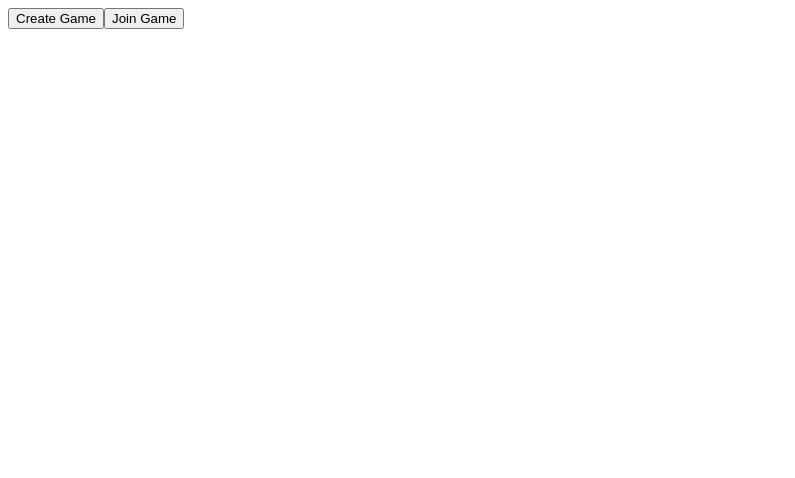
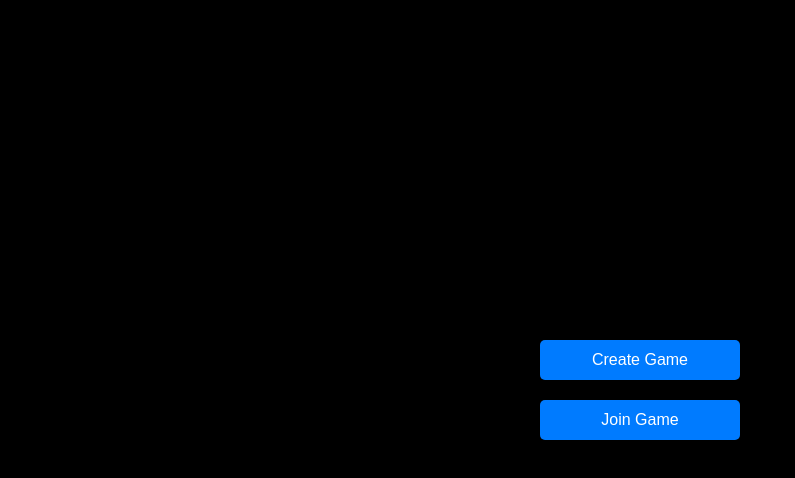
Before and after one commit to Kyosevtsi/fool-me-twice, a React (Create React App) app: page / in a window 1280 px wide. Shown: the top 478 px of the page, without its empty margins (0-795 px from the left). Built offline with nearby package versions, Linux system fonts and the light colour scheme.

Commit message:
first css commit

```diff
--- /dev/null
+++ b/src/components/FoolMeTwice.css
@@ -0,0 +1,38 @@
+/* FoolMeTwice.css */
+body {
+    margin: 0; /* Remove default margin */
+    padding: 0; /* Remove default padding */
+  }
+
+  .container {
+    display: flex;
+    flex-direction: column;
+    align-items: center;
+    justify-content: center;
+    height: 100vh;
+    background-color: black; /* Set background color to black */
+  }
+
+  .button-container {
+    margin-bottom: 20px;
+    display: flex;
+    flex-direction: column; /* Change to column to stack buttons vertically */
+    align-items: center; /* Center-align buttons */
+  }
+
+  .button-container button {
+    margin: 10px 0; /* Adjust margin for vertical spacing */
+    padding: 10px 20px;
+    width: 200px; /* Set a fixed width for the buttons */
+    height: 40px; /* Set a fixed height for the buttons */
+    font-size: 16px;
+    border: none;
+    border-radius: 5px;
+    cursor: pointer;
+    background-color: #007bff;
+    color: #fff;
+  }
+
+  .button-container button:hover {
+    background-color: #0056b3;
+  }
--- a/src/components/FoolMeTwice.js
+++ b/src/components/FoolMeTwice.js
@@ -3,21 +3,24 @@ import { Fragment, useState, useEffect } from 'react';
 import CreatePage from './Pages/CreatePage';
 import JoinPage from './Pages/JoinGame';
 import NamePage from './Pages/NamePage';
+import './FoolMeTwice.css';
+
 
 export default function FoolMeTwice() {
     const [pageShown, setPageShown] = useState("home");
 
     return (
         <Fragment>
-            {pageShown === 'home' &&
-                <div>
+            <div className="container">
+    <div className="button-container">
         <button onClick={() => setPageShown("createGame")}>Create Game</button>
         <button onClick={() => setPageShown("joinGame")}>Join Game</button>
     </div>
-            }
     {pageShown === "createGame" && <CreatePage onContinue={() => setPageShown("name")} />}
     {pageShown === "joinGame" && <JoinPage onContinue={() => setPageShown("name")} />}
     {pageShown === "name" && <NamePage />}
+</div>
+
         </Fragment>
     )
 }
--- a/src/components/Pages/CreatePage.js
+++ b/src/components/Pages/CreatePage.js
@@ -1,4 +1,5 @@
 import { useState } from "react";
+import "./CreatePage.css"
 
 import espFlag from "../../images/esp_svg.svg";
 import rusFlag from "../../images/rus_svg.svg";
```
Also changed, not shown: src/components/Pages/CreatePage.css (added). Lines whose indentation alone changed are shown as unchanged.
